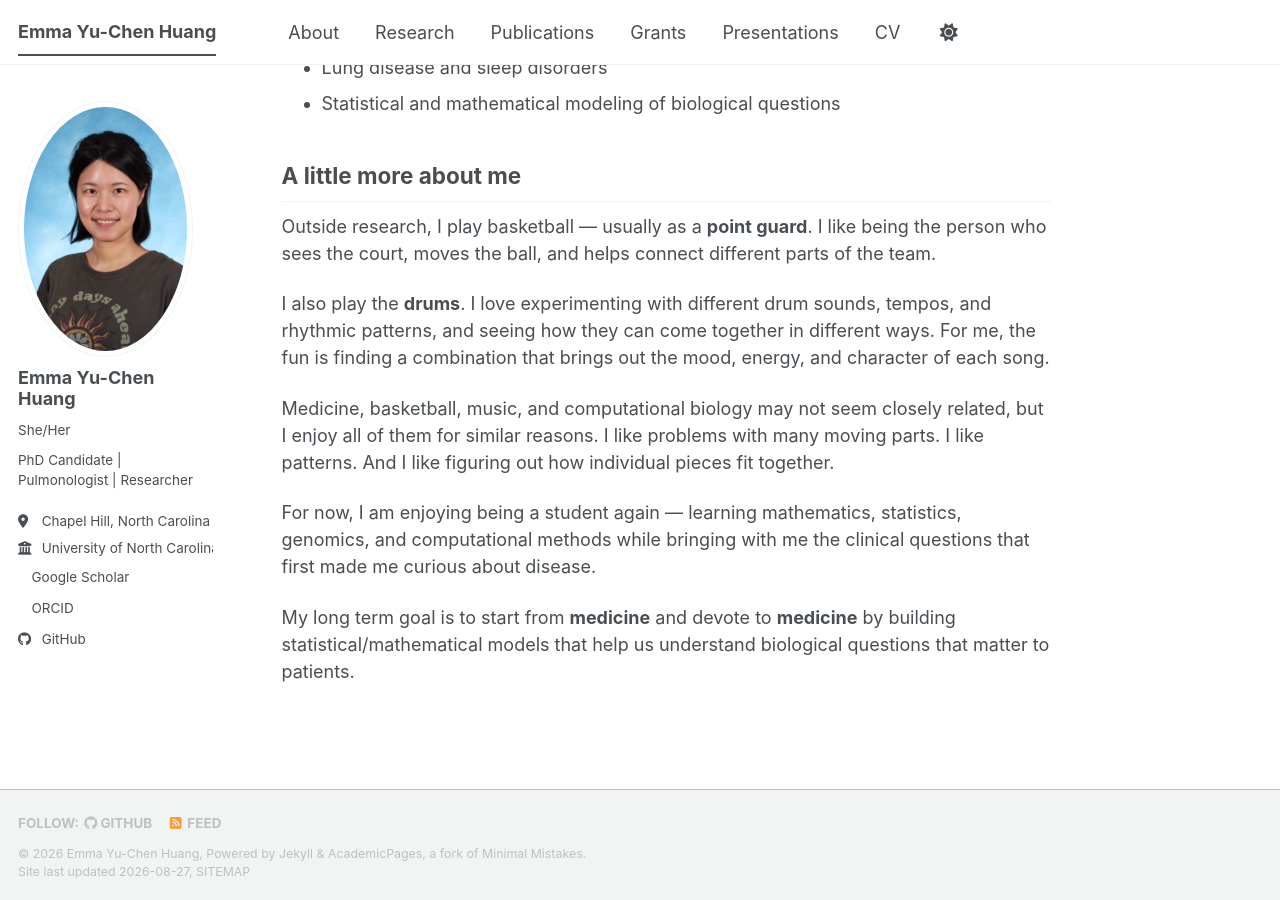
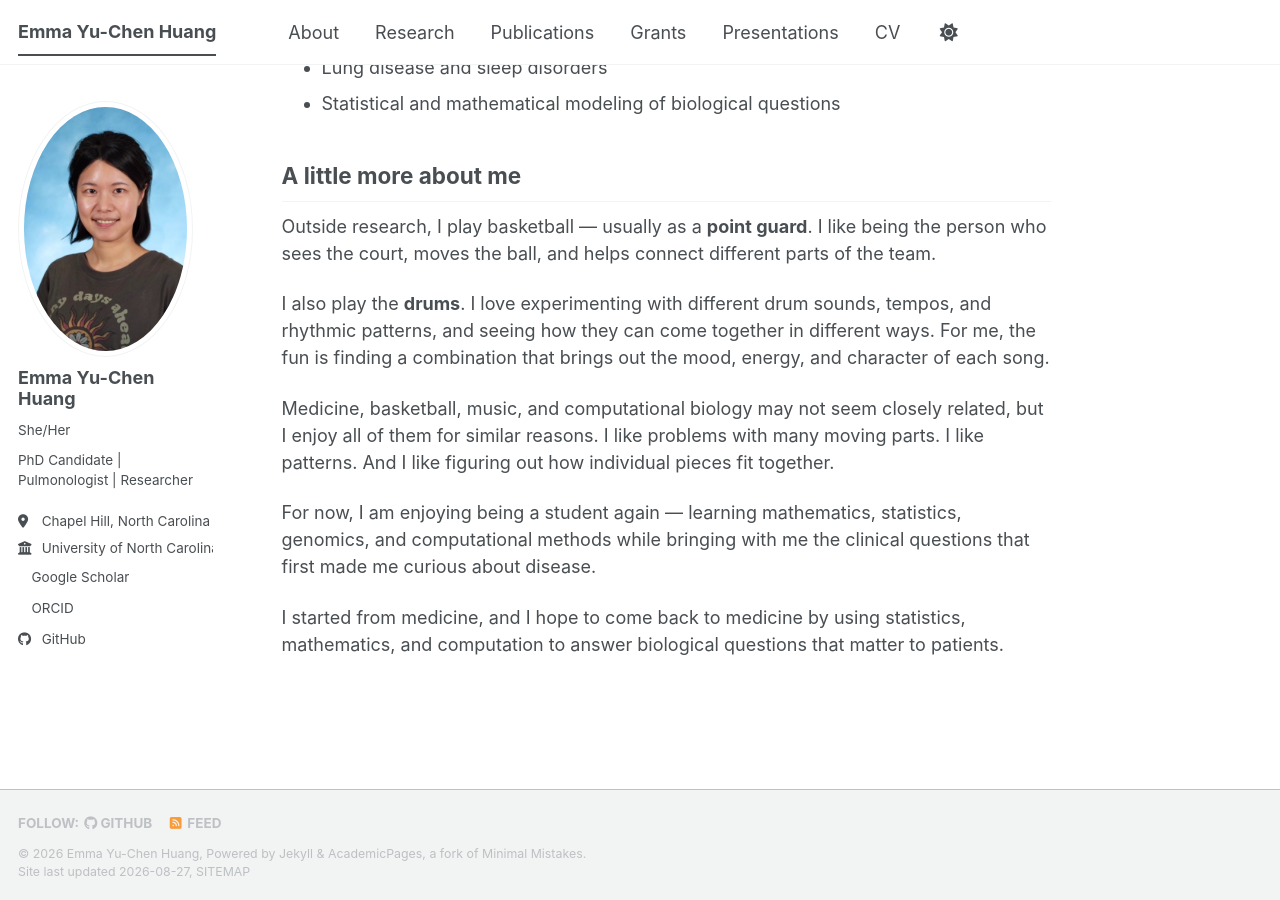
Before and after one commit to yuchen-hahaha/yuchen-hahaha.github.io, a Jekyll site: the page built from _pages/about.md, in a window 1280 px wide and 900 px high, scrolled down 1095 px. Built offline with Jekyll 4.4.1, drawn with Linux system fonts in a browser that asks for light colours; a style sheet for code colours, icons or effects is not loaded.

Commit message:
Refine long-term goal statement in about.md

```diff
--- a/_pages/about.md
+++ b/_pages/about.md
@@ -43,4 +43,4 @@ Medicine, basketball, music, and computational biology may not seem closely rela
 
 For now, I am enjoying being a student again — learning mathematics, statistics, genomics, and computational methods while bringing with me the clinical questions that first made me curious about disease.
 
-My long term goal is to start from **medicine** and devote to **medicine** by building statistical/mathematical models that help us understand biological questions that matter to patients.
+I started from medicine, and I hope to come back to medicine by using statistics, mathematics, and computation to answer biological questions that matter to patients.
```
